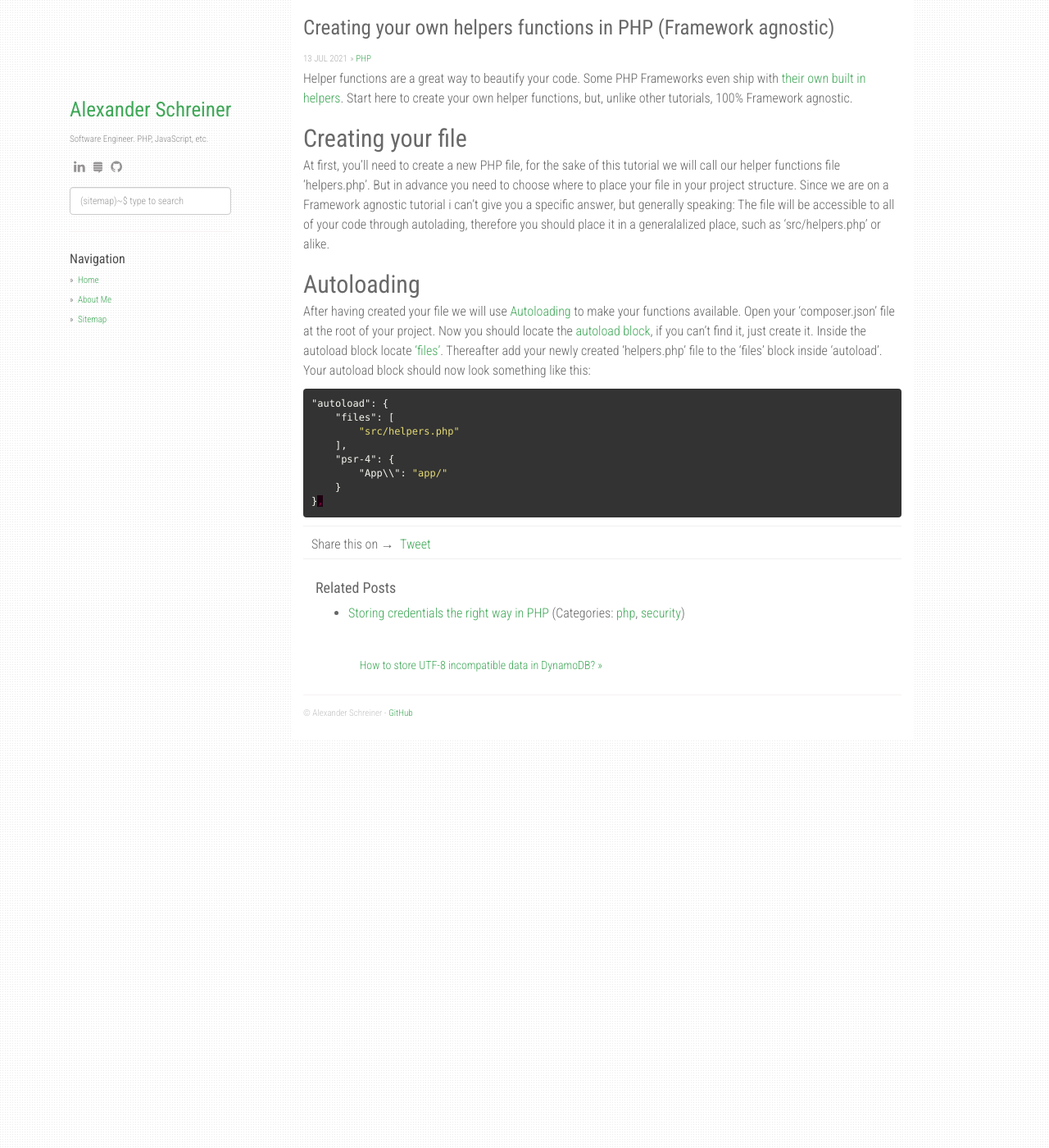
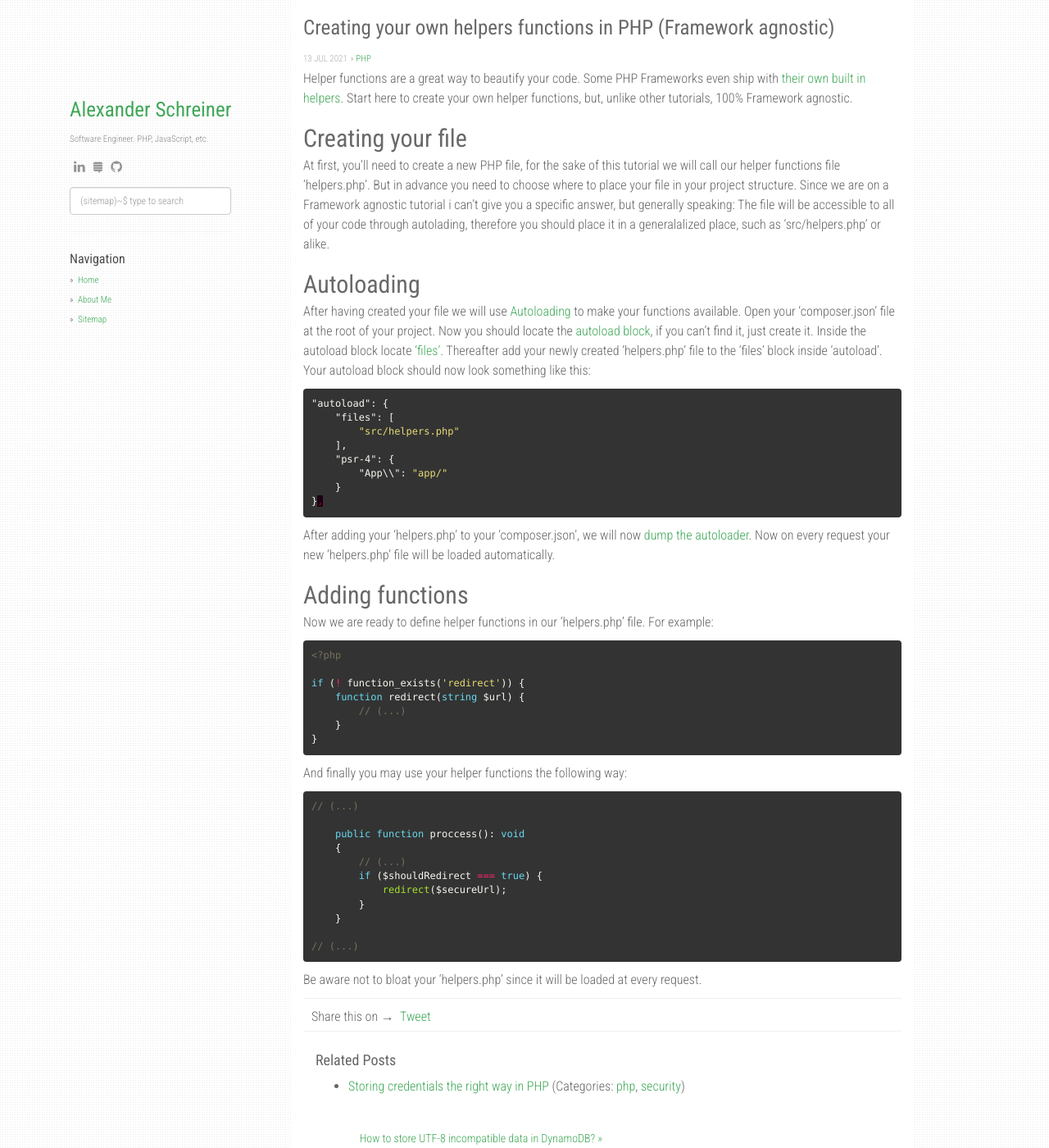
Before and after one commit to alexander-schreiner/alexander-schreiner.github.io, a Jekyll site: the page built from _posts/2021-08-13-creating-your-own-helpers-functions-in-php-framework-agnostic.md, in a window 1280 px wide and 1400 px high. Shown: the whole window at 82% size. Built offline with Jekyll 4.4.1, drawn with Linux system fonts in a browser that asks for light colours; nearby versions of some CDN libraries; comment, search, counter and statistics services are not loaded.

Commit message:
Update 2021-08-13-creating-your-own-helpers-functions-in-php-framework-agnostic.md

````diff
--- a/_posts/2021-08-13-creating-your-own-helpers-functions-in-php-framework-agnostic.md
+++ b/_posts/2021-08-13-creating-your-own-helpers-functions-in-php-framework-agnostic.md
@@ -23,3 +23,36 @@ After having created your file we will use [Autoloading](https://www.php.net/man
     }
 },
 ```
+
+After adding your 'helpers.php' to your 'composer.json', we will now [dump the autoloader](https://getcomposer.org/doc/03-cli.md#dump-autoload-dumpautoload-). Now on every request your new 'helpers.php' file will be loaded automatically.
+
+## Adding functions
+Now we are ready to define helper functions in our 'helpers.php' file. For example:
+
+```php
+<?php
+
+if (! function_exists('redirect')) {
+    function redirect(string $url) {
+        // (...)
+    }
+}
+```
+
+And finally you may use your helper functions the following way:
+
+```php
+// (...)
+
+    public function proccess(): void
+    {
+        // (...)
+        if ($shouldRedirect === true) {
+            redirect($secureUrl);
+        }
+    }
+
+// (...)
+```
+
+Be aware not to bloat your 'helpers.php' since it will be loaded at every request.
````
